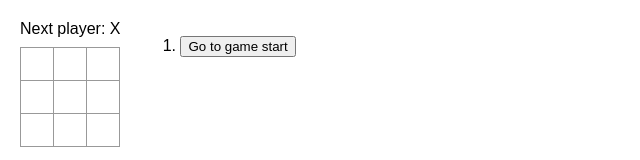
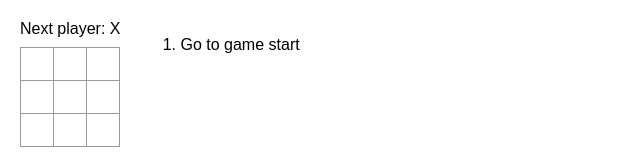
Before and after one commit to Ri-html/React_Tutorial_Project, a React (Create React App) app: page / in a window 1280 px wide. Shown: the top 160 px of the page, without its empty margins (0-640 px from the left). Built offline with nearby package versions, Linux system fonts and the light colour scheme.

Commit message:
changed move component so that it would output a string instead of button at current move

```diff
--- a/src/App.js
+++ b/src/App.js
@@ -128,6 +128,17 @@ export default function Game(){
     }else{
       description= 'Go to game start';
     }
+
+    let isCurrentMove = move === currentMove;
+    if(isCurrentMove){
+      return (
+        <li key={move} >
+        <p>{description}</p>
+      </li>
+      )
+    }
+
+
     return(
       <li key={move} >
         <button onClick={() => jumpTo(move)}>{description}</button>
```
